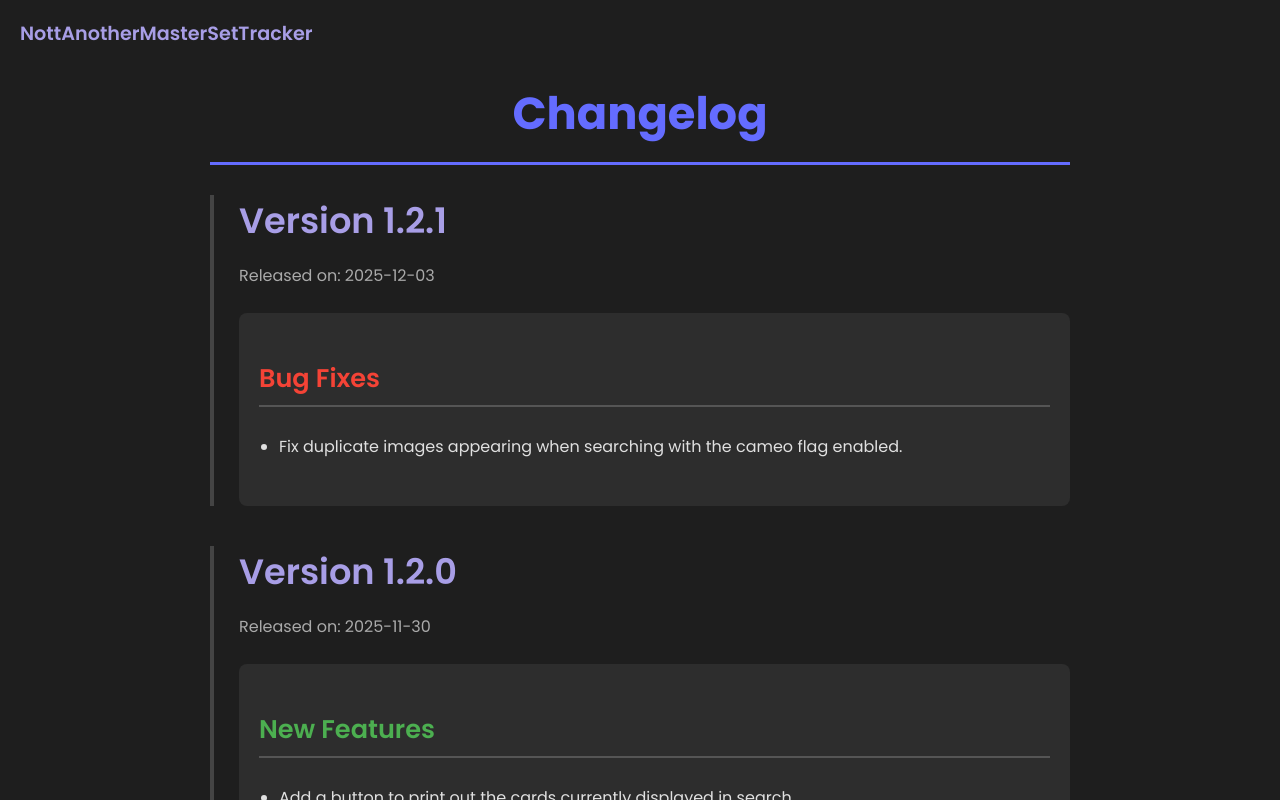
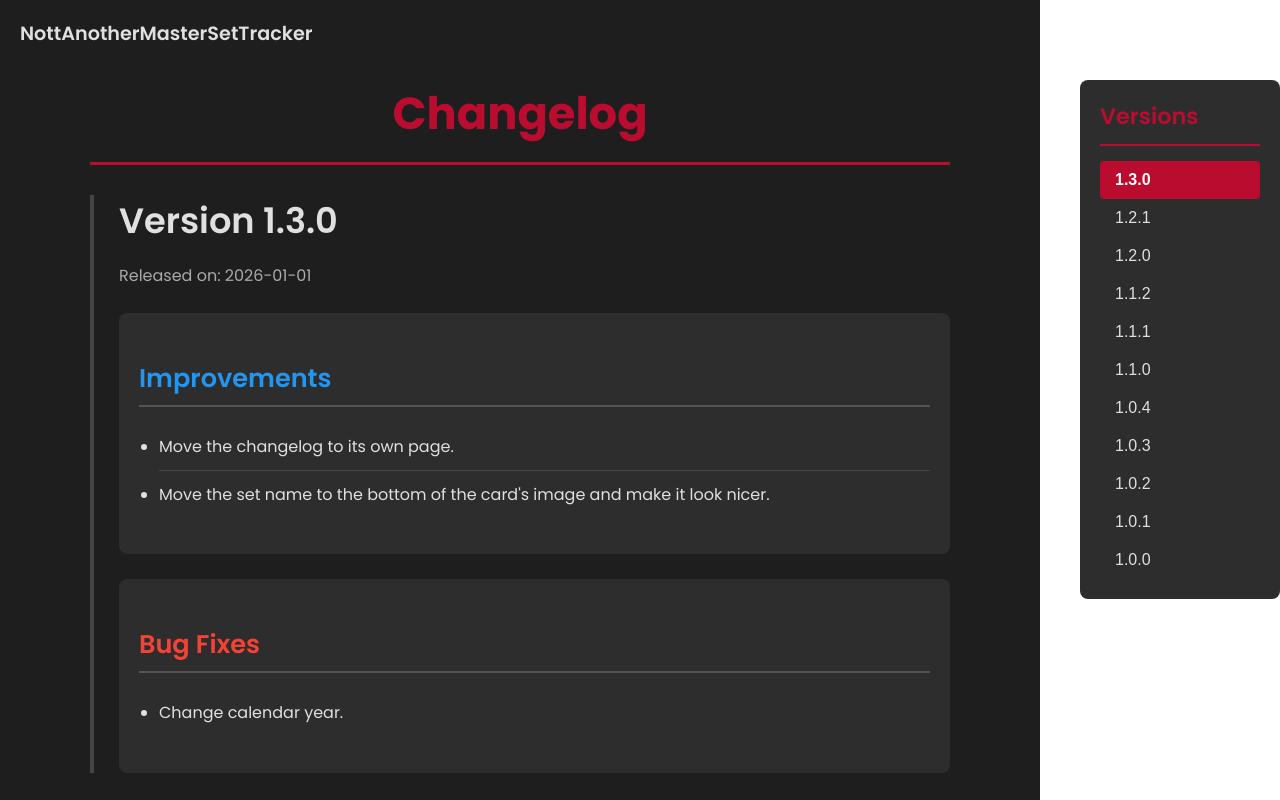
Before and after one commit to deepnimma/FrontNAMST, a React (Vite) app: page /changelog in a window 1280 px wide. Shown: the top 800 px of the page. Built offline with nearby package versions, Linux system fonts and the light colour scheme.

Commit message:
changelog scroll bar

```diff
--- a/public/changelog.json
+++ b/public/changelog.json
@@ -1,4 +1,13 @@
 [
+    {
+        "version": "1.3.0",
+        "date": "2026-01-01",
+        "changes": [
+            { "category": "fixes", "description": "Change calendar year." },
+            { "category": "improvements", "description": "Move the changelog to its own page."},
+            { "category": "improvements", "description": "Move the set name to the bottom of the card's image and make it look nicer."}
+        ]
+    },
     {
         "version": "1.2.1",
         "date": "2025-12-03",
--- a/src/components/ChangelogPage.tsx
+++ b/src/components/ChangelogPage.tsx
@@ -1,4 +1,4 @@
-import React, { useEffect, useState } from 'react';
+import React, { useEffect, useState, useRef } from 'react';
 import { Link } from 'react-router-dom';
 import type { ChangelogEntry } from '../lib/types';
 import '../styles/ChangelogPage.css';
@@ -6,6 +6,9 @@ import '../styles/ChangelogPage.css';
 const ChangelogPage: React.FC = () => {
     const [changelogData, setChangelogData] = useState<ChangelogEntry[]>([]);
     const [error, setError] = useState<string | null>(null);
+    const [activeVersion, setActiveVersion] = useState<string | null>(null);
+    const observer = useRef<IntersectionObserver | null>(null);
+    const versionRefs = useRef<Record<string, HTMLDivElement>>({});
 
     useEffect(() => {
         fetch('/changelog.json')
@@ -17,6 +20,9 @@ const ChangelogPage: React.FC = () => {
             })
             .then(data => {
                 setChangelogData(data);
+                if (data.length > 0) {
+                    setActiveVersion(data[0].version);
+                }
             })
             .catch(err => {
                 console.error("Error fetching changelog:", err);
@@ -24,7 +30,38 @@ const ChangelogPage: React.FC = () => {
             });
     }, []);
 
+    useEffect(() => {
+        observer.current = new IntersectionObserver(
+            (entries) => {
+                entries.forEach((entry) => {
+                    if (entry.isIntersecting) {
+                        setActiveVersion(entry.target.id);
+                    }
+                });
+            },
+            { rootMargin: '-50% 0px -50% 0px', threshold: 0 }
+        );
+
+        Object.values(versionRefs.current).forEach((ref) => {
+            if (ref) {
+                observer.current?.observe(ref);
+            }
+        });
+
+        return () => {
+            observer.current?.disconnect();
+        };
+    }, [changelogData]);
+
+    const handleJumpToVersion = (version: string) => {
+        versionRefs.current[version]?.scrollIntoView({
+            behavior: 'smooth',
+            block: 'start',
+        });
+    };
+
     return (
+        <div className="changelog-page-wrapper">
             <div className="changelog-page">
                 <header className="changelog-header">
                     <Link to="/" className="home-link-button">
@@ -43,7 +80,14 @@ const ChangelogPage: React.FC = () => {
                             };
 
                             return (
-                            <div key={entry.version} className="version-section">
+                                <div
+                                    key={entry.version}
+                                    id={entry.version}
+                                    ref={el => {
+                                        if (el) versionRefs.current[entry.version] = el;
+                                    }}
+                                    className="version-section"
+                                >
                                     <h2 className="version-title">Version {entry.version}</h2>
                                     <p className="release-date">Released on: {entry.date}</p>
                                     <div className="changes-container">
@@ -86,6 +130,22 @@ const ChangelogPage: React.FC = () => {
                     )}
                 </div>
             </div>
+            <nav className="version-tree">
+                <h3 className="tree-title">Versions</h3>
+                <ul>
+                    {changelogData.map(entry => (
+                        <li
+                            key={entry.version}
+                            className={activeVersion === entry.version ? 'active' : ''}
+                        >
+                            <button onClick={() => handleJumpToVersion(entry.version)}>
+                                {entry.version}
+                            </button>
+                        </li>
+                    ))}
+                </ul>
+            </nav>
+        </div>
     );
 };
 
--- a/src/styles/ChangelogPage.css
+++ b/src/styles/ChangelogPage.css
@@ -1,3 +1,9 @@
+.changelog-page-wrapper {
+    display: flex;
+    justify-content: center;
+    position: relative;
+}
+
 .changelog-page {
     padding: 20px;
     background-color: #1e1e1e;
@@ -5,6 +11,8 @@
     min-height: 100vh;
     font-family: 'Poppins', sans-serif;
     position: relative;
+    flex-grow: 1;
+    max-width: 1200px; /* Adjust as needed */
 }
 
 .changelog-header {
@@ -20,20 +28,19 @@
 .home-link-button {
     font-size: 1.2rem;
     font-weight: 600;
-    color: #a89ee6;
+    color: #e0e0e0;
     text-decoration: none;
     transition: color 0.3s ease;
 }
 
 .home-link-button:hover {
-    color: #646cff;
+    color: #BA0C2F;
 }
 
 .changelog-container {
     max-width: 900px;
-    margin: 60px auto 0 auto; /* Added top margin to clear the absolute header if needed, or just spacing */
+    margin: 60px auto 0 auto;
     padding: 0 20px;
-    /* Removed box styling */
     background-color: transparent;
     box-shadow: none;
     border-radius: 0;
@@ -44,8 +51,8 @@
     font-size: 2.8rem;
     font-weight: 700;
     margin-bottom: 30px;
-    color: #646cff;
-    border-bottom: 3px solid #646cff;
+    color: #BA0C2F;
+    border-bottom: 3px solid #BA0C2F;
     padding-bottom: 15px;
 }
 
@@ -54,16 +61,17 @@
     border-left: 4px solid #444;
     padding-left: 25px;
     transition: border-color 0.3s ease;
+    scroll-margin-top: 20px; /* Offset for smooth scrolling */
 }
 
 .version-section:hover {
-    border-left-color: #646cff;
+    border-left-color: #BA0C2F;
 }
 
 .version-title {
     font-size: 2.2rem;
     font-weight: 600;
-    color: #a89ee6;
+    color: #e0e0e0;
     margin-bottom: 8px;
 }
 
@@ -80,7 +88,7 @@
 }
 
 .change-category {
-    background-color: #2d2d2d; /* Kept this to distinguish categories, or should I remove it too? User said "changelog box", usually implies the main wrapper. I'll keep category boxes for readability unless asked. */
+    background-color: #2d2d2d;
     border-radius: 8px;
     padding: 20px;
 }
@@ -113,6 +121,62 @@
     border-bottom: none;
 }
 
+.version-tree {
+    position: sticky;
+    top: 80px;
+    width: 200px;
+    margin-left: 40px;
+    align-self: flex-start;
+    background-color: #2d2d2d;
+    padding: 20px;
+    border-radius: 8px;
+}
+
+.tree-title {
+    font-size: 1.4rem;
+    font-weight: 600;
+    color: #BA0C2F;
+    margin-top: 0;
+    margin-bottom: 15px;
+    border-bottom: 2px solid #BA0C2F;
+    padding-bottom: 10px;
+}
+
+.version-tree ul {
+    list-style: none;
+    padding: 0;
+    margin: 0;
+}
+
+.version-tree li button {
+    background: none;
+    border: none;
+    color: #e0e0e0;
+    padding: 10px 15px;
+    width: 100%;
+    text-align: left;
+    cursor: pointer;
+    font-size: 1rem;
+    border-radius: 4px;
+    transition: background-color 0.2s, color 0.2s;
+}
+
+.version-tree li button:hover {
+    background-color: #444;
+}
+
+.version-tree li.active button {
+    background-color: #BA0C2F;
+    color: white;
+    font-weight: 600;
+}
+
+@media (max-width: 1200px) {
+    .version-tree {
+        display: none; /* Hide the tree on smaller screens */
+    }
+}
+
 @media (max-width: 768px) {
     .changelog-header {
         position: relative;
```
Lines whose indentation alone changed are shown as unchanged.
